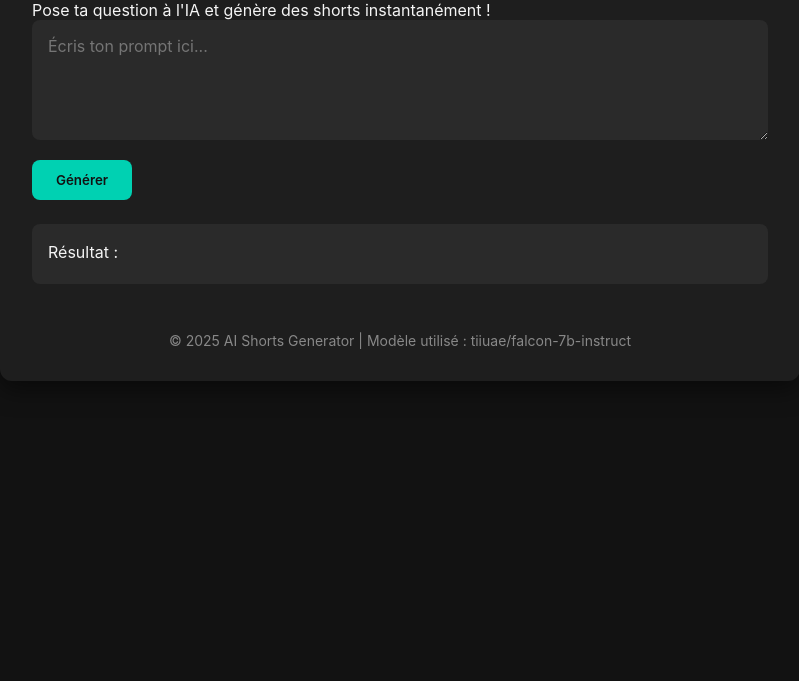
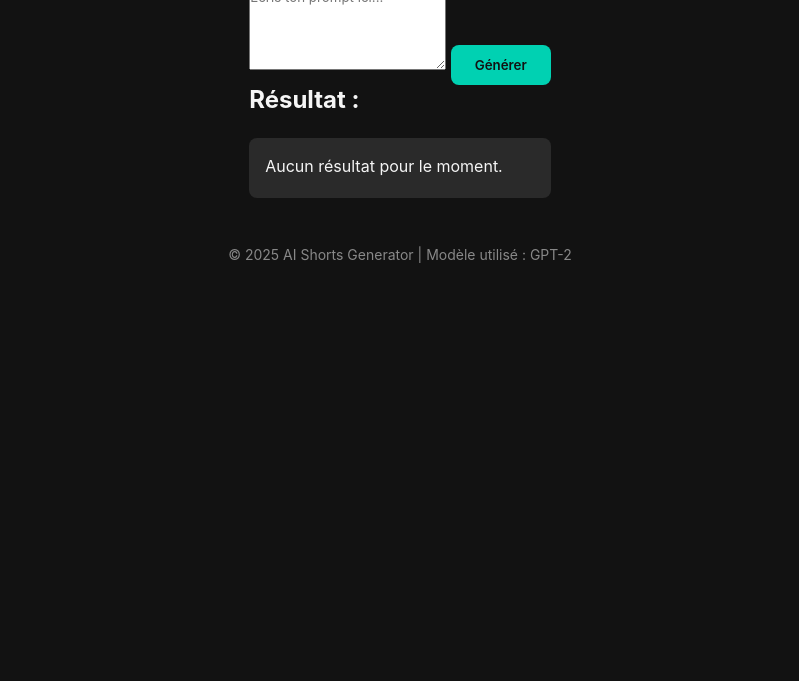
Before and after one commit to theot44240-tech/Ai-video-generator, a website: page public/index.html in a window 1280 px wide. Shown: the part 119-800 px from the top of the page, without its empty margins (240-1039 px from the left). Drawn offline with Linux system fonts and the light colour scheme.

Commit message:
Update index.html

```diff
--- a/public/index.html
+++ b/public/index.html
@@ -7,22 +7,26 @@
     <link rel="stylesheet" href="style.css">
 </head>
 <body>
-  <div class="container">
     <header>
         <h1>AI Shorts Generator 🚀</h1>
         <p>Pose ta question à l'IA et génère des shorts instantanément !</p>
     </header>
 
     <main>
-      <textarea id="promptInput" placeholder="Écris ton prompt ici..." rows="4"></textarea>
+        <section class="input-section">
+            <textarea id="prompt" placeholder="Écris ton prompt ici..." rows="5"></textarea>
             <button id="generateBtn">Générer</button>
-      <div id="result" class="result">Résultat :</div>
+        </section>
+
+        <section class="result-section">
+            <h2>Résultat :</h2>
+            <pre id="result">Aucun résultat pour le moment.</pre>
+        </section>
     </main>
 
     <footer>
-      <p>© 2025 AI Shorts Generator | Modèle utilisé : tiiuae/falcon-7b-instruct</p>
+        <p>© 2025 AI Shorts Generator | Modèle utilisé : GPT-2</p>
     </footer>
-  </div>
 
     <script src="script.js"></script>
 </body>
```
Lines whose indentation alone changed are shown as unchanged.
